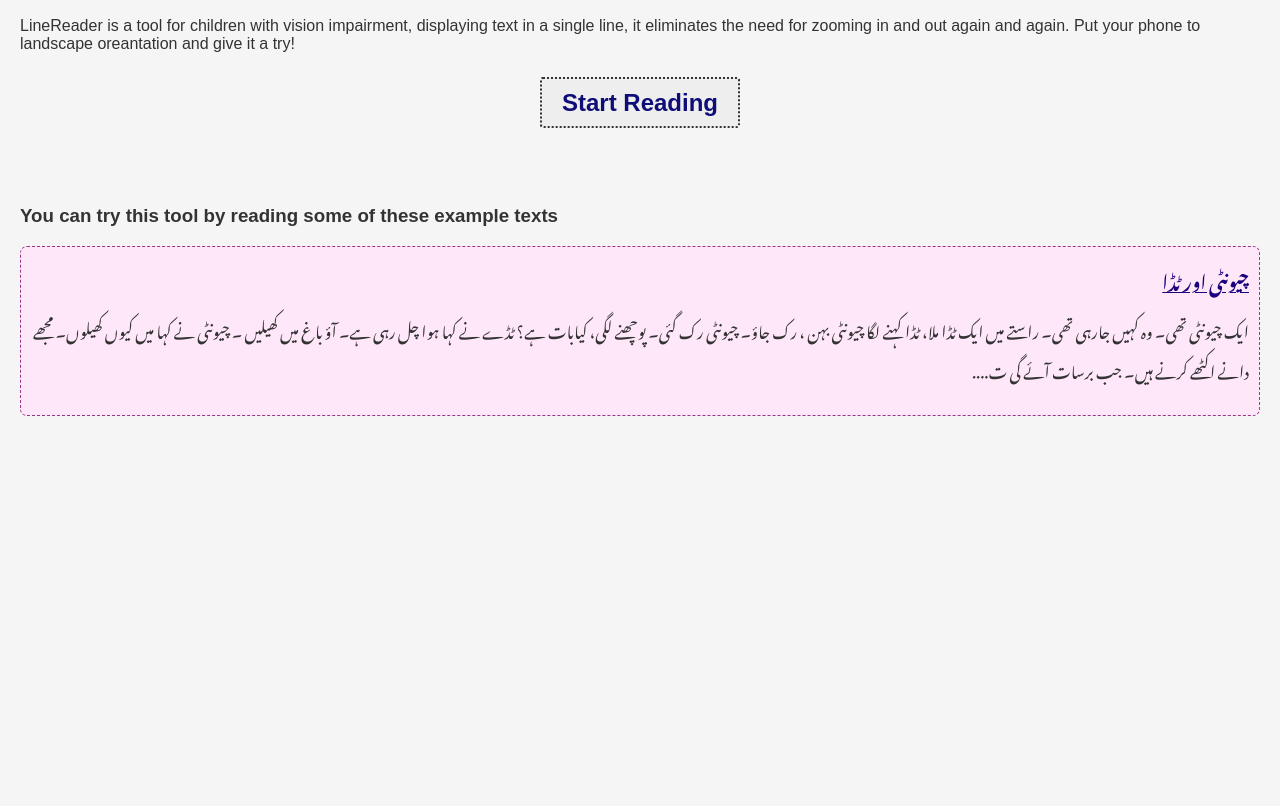
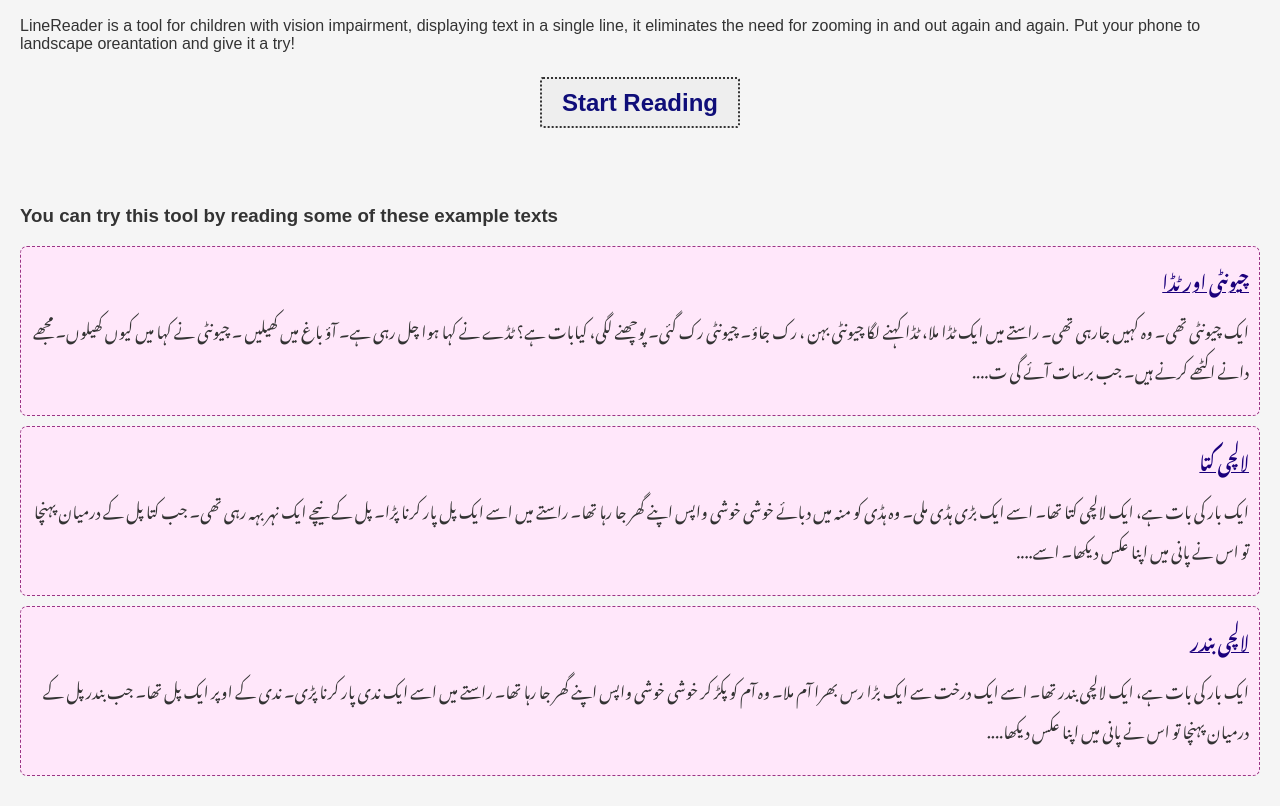
Before and after one commit to malta-khan/LineReader, a plain HTML site: page index.html in a window 1280 px wide. Shown: the part 99-905 px from the top of the page. Before the commit the page ends 800 px from the top, so only its background shows below. Drawn offline with Linux system fonts and the light colour scheme.

Commit message:
add more stories

```diff
--- a/examples.js
+++ b/examples.js
@@ -1,21 +1,48 @@
 let sample = {
-    title:"title to display on homepage",
-    direction: "rtl, ltr",
-    fontFamily: "Arial, Times New Roman, Courier New, NotoNastaliq",
-    splitters: ".,\\n,۔",
-    fontSize: 140,
-    colors: true,
-    text: ""
-}
+  title: "title to display on homepage",
+  direction: "rtl, ltr",
+  fontFamily: "Arial, Times New Roman, Courier New, NotoNastaliq",
+  splitters: ".,\\n,۔",
+  fontSize: 140,
+  colors: true,
+  text: "",
+};
 
 let examples = [
   {
-    title:"چیونٹی اور ٹڈا",
+    title: "چیونٹی اور ٹڈا",
     direction: "rtl",
     fontFamily: "NotoNastaliq",
     splitters: ".,\\n,۔",
     fontSize: 140,
     colors: true,
-    text: "ایک چیونٹی تھی۔ وہ کہیں جارہی تھی۔ راستے میں ایک ٹڈا ملا، ٹڈا کہنے لگا چیونٹی بہن ، رک جاؤ۔ چیونٹی رک گئی۔ پوچھنے لگی، کیابات ہے؟ ٹڈے نے کہا ہوا چل رہی ہے۔ آؤ باغ میں کھیلیں ۔ چیونٹی نے کہا میں کیوں کھیلوں۔ مجھے دانے اکٹھے کرنے ہیں۔ جب برسات آئے گی تو چھوٹی چھوٹی چیونٹیاں کیا کھائیں گی ؟ مجھے گھر بھی ٹھیک کرنا ہے۔ برسات کے پانی سے گھر ٹوٹ سکتا ہے۔ ٹڈے نے کہا ”میں تو کھیلوں گا ہی۔ ایک دن بادل آگئے۔ بارش ہونے لگی۔ ٹڈا بھیگتا ہوا آیا۔ چیونٹی کا دروازہ کھٹکھٹا کر کہنے لگا۔ چیونٹی بہن مجھے بھی اپنے گھر میں تھوڑی سی جگہ دے دو۔ میں بہت بھیگ گیا ہوں۔ جب تک بارش رہے گی۔ اس وقت تک یہاں رہوں گا۔ پھر چلا جاؤں گا۔ چیونٹی بولی، ٹڈے تم نے سارا سال کام نہیں کیا۔ تم نے اپنا گھر نہیں بنایا۔ تم نے دانے بھی جمع نہیں کیے۔ جاؤ میں تمہاری مدد نہیں کر سکتی۔ ۔ ٹڈا رونے لگ گیا۔ چیونٹی بہن اس بار معاف کر دو۔ آگے سے محنت کیا کروں گا۔ چیونٹی نے ٹڈے کو چاول کے کچھ دانے دیے۔ کہنے لگی، لو کھالو ، لیکن میرے گھر میں تمہارے لیے کوئی جگہ نہیں ہے ۔ ٹڈاروتی شکل لے کر چلا گیا۔"
-  }
-]
+    text: "ایک چیونٹی تھی۔ وہ کہیں جارہی تھی۔ راستے میں ایک ٹڈا ملا، ٹڈا کہنے لگا چیونٹی بہن ، رک جاؤ۔ چیونٹی رک گئی۔ پوچھنے لگی، کیابات ہے؟ ٹڈے نے کہا ہوا چل رہی ہے۔ آؤ باغ میں کھیلیں ۔ چیونٹی نے کہا میں کیوں کھیلوں۔ مجھے دانے اکٹھے کرنے ہیں۔ جب برسات آئے گی تو چھوٹی چھوٹی چیونٹیاں کیا کھائیں گی ؟ مجھے گھر بھی ٹھیک کرنا ہے۔ برسات کے پانی سے گھر ٹوٹ سکتا ہے۔ ٹڈے نے کہا ”میں تو کھیلوں گا ہی۔ ایک دن بادل آگئے۔ بارش ہونے لگی۔ ٹڈا بھیگتا ہوا آیا۔ چیونٹی کا دروازہ کھٹکھٹا کر کہنے لگا۔ چیونٹی بہن مجھے بھی اپنے گھر میں تھوڑی سی جگہ دے دو۔ میں بہت بھیگ گیا ہوں۔ جب تک بارش رہے گی۔ اس وقت تک یہاں رہوں گا۔ پھر چلا جاؤں گا۔ چیونٹی بولی، ٹڈے تم نے سارا سال کام نہیں کیا۔ تم نے اپنا گھر نہیں بنایا۔ تم نے دانے بھی جمع نہیں کیے۔ جاؤ میں تمہاری مدد نہیں کر سکتی۔ ۔ ٹڈا رونے لگ گیا۔ چیونٹی بہن اس بار معاف کر دو۔ آگے سے محنت کیا کروں گا۔ چیونٹی نے ٹڈے کو چاول کے کچھ دانے دیے۔ کہنے لگی، لو کھالو ، لیکن میرے گھر میں تمہارے لیے کوئی جگہ نہیں ہے ۔ ٹڈاروتی شکل لے کر چلا گیا۔",
+  },
+  {
+    title: "لالچی کتا",
+    direction: "rtl",
+    fontFamily: "NotoNastaliq",
+    splitters: ".,\\n,۔",
+    fontSize: 140,
+    colors: true,
+    text: `
+ایک بار کی بات ہے، ایک لالچی کتا تھا۔ اسے ایک بڑی ہڈی ملی۔ وہ ہڈی کو منہ میں دبائے خوشی خوشی واپس اپنے گھر جا رہا تھا۔ راستے میں اسے ایک پل پار کرنا پڑا۔ پل کے نیچے ایک نہر بہہ رہی تھی۔
+جب کتا پل کے درمیان پہنچا تو اس نے پانی میں اپنا عکس دیکھا۔ اسے لگا کہ پانی میں دوسرا کتا ہے جس کے منہ میں بھی ایک بڑی ہڈی ہے۔ لالچی کتا سوچنے لگا، "اگر میں اس کتے کی ہڈی بھی لے لوں تو میرے پاس دو ہڈیاں ہو جائیں گی!"
+کتا زور زور سے بھونکنے لگا تاکہ دوسرے کتے کو ڈرا کر اس کی ہڈی چھین سکے۔ جیسے ہی اس نے بھونکنے کے لیے اپنا منہ کھولا، اس کی ہڈی پانی میں گر گئی۔ کتا حیران و پریشان ہو کر پانی کی طرف دیکھنے لگا۔
+اب کتے کے پاس نہ اپنی ہڈی رہی اور نہ ہی اسے دوسری ہڈی ملی۔ وہ افسوس کرنے لگا کہ اگر وہ لالچ نہ کرتا تو اس کے پاس اپنی ہڈی تو ہوتی۔
+`,
+  },
+  {
+    title: "لالچی بندر",
+    direction: "rtl",
+    fontFamily: "NotoNastaliq",
+    splitters: ".,\\n,۔",
+    fontSize: 140,
+    colors: true,
+    text: `ایک بار کی بات ہے، ایک لالچی بندر تھا۔ اسے ایک درخت سے ایک بڑا رس بھرا آم ملا۔ وہ آم کو پکڑ کر خوشی خوشی واپس اپنے گھر جا رہا تھا۔ راستے میں اسے ایک ندی پار کرنا پڑی۔ ندی کے اوپر ایک پل تھا۔
+جب بندر پل کے درمیان پہنچا تو اس نے پانی میں اپنا عکس دیکھا۔ اسے لگا کہ پانی میں دوسرا بندر ہے جس کے ہاتھ میں بھی ایک بڑا آم ہے۔ لالچی بندر سوچنے لگا، "اگر میں اس بندر کا آم بھی لے لوں تو میرے پاس دو آم ہو جائیں گے!"
+بندر نے دوسرے بندر کو ڈرانے کے لیے زور زور سے چیخنا شروع کیا تاکہ اس کا آم چھین سکے۔ جیسے ہی اس نے چیخنے کے لیے منہ کھولا، اس کا آم پانی میں گر گیا۔ بندر حیران و پریشان ہو کر دیکھنے لگا کہ اس کا اپنا آم بھی پانی میں بہہ گیا۔
+اب بندر کے پاس نہ اپنا آم رہا اور نہ ہی اسے دوسرا آم ملا۔ وہ افسوس کرنے لگا کہ اگر وہ لالچ نہ کرتا تو اس کے پاس اپنا آم تو ہوتا۔
+`,
+  },
+];
--- a/styles.css
+++ b/styles.css
@@ -103,6 +103,7 @@
     padding: 10px;
     background-color:#ffe7fa;
     font-family: "NotoNastaliq";
+    margin-bottom: 10px;
 
 }
 .example-link a{
```
